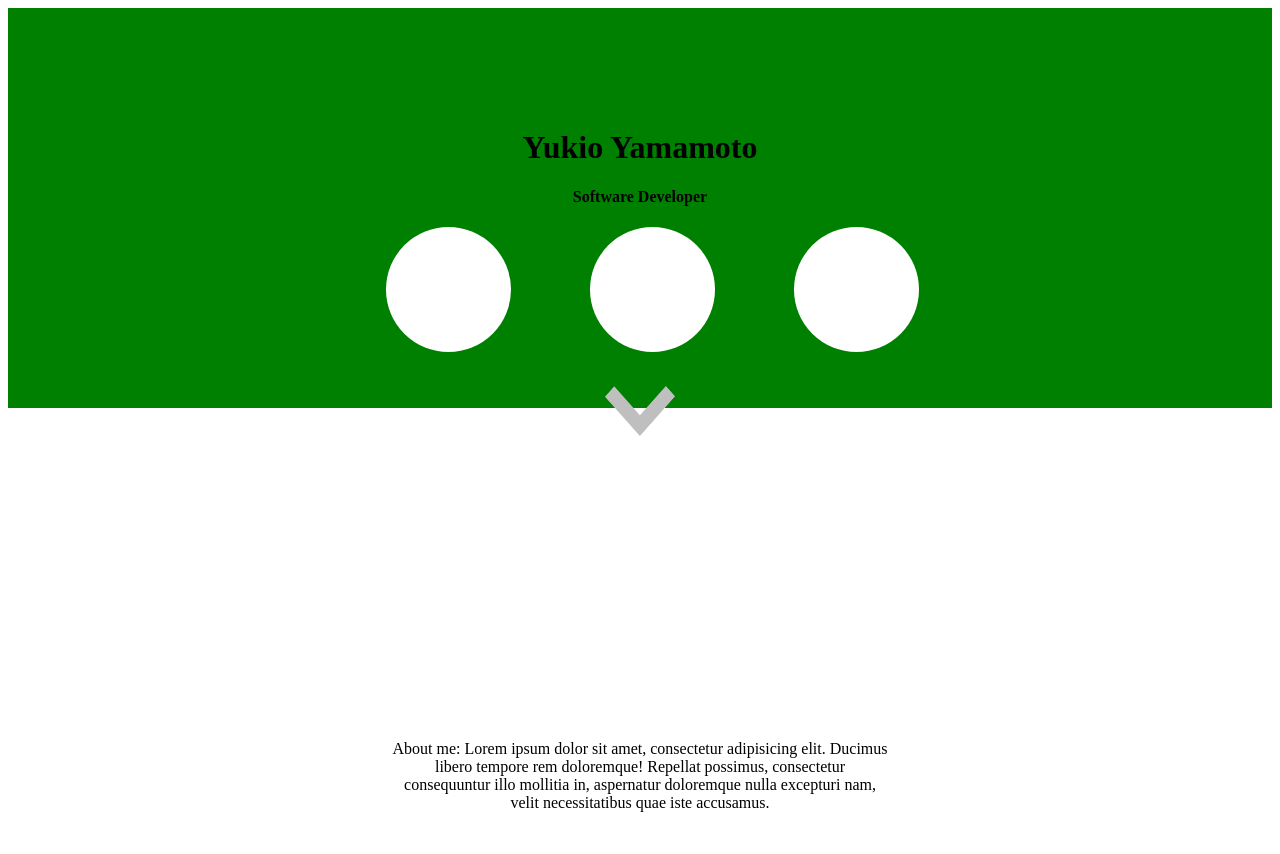
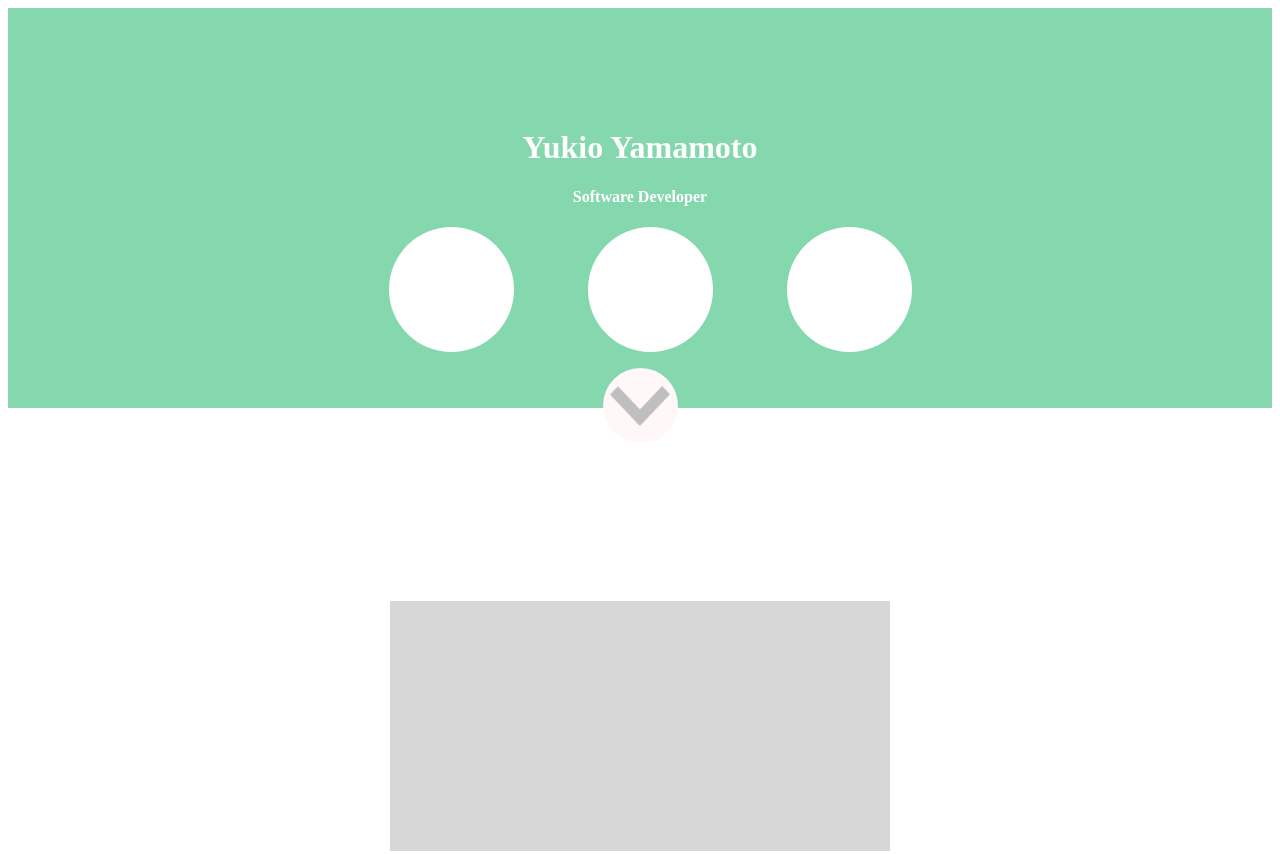
Before and after one commit to khuang20/challenge001, a plain HTML site: page index.html in a window 1280 px wide. Shown: the top 854 px of the page. Before the commit the page ends 812 px from the top, so only its background shows below. Drawn offline with Linux system fonts and the light colour scheme.

Commit message:
worked on project

```diff
--- a/css/styles.css
+++ b/css/styles.css
@@ -1,24 +1,10 @@
 #main{
-	background-color: green;
+	background-color: #85D8AE;
 	padding:100px;
 	text-align: center;
 	height: 200px;
 }
-#name{
-	text-align: center;
-	font-weight: bold;
-	font-size: 32px;
-	height: 40px;
-	background-color: green;
-	padding: 30px;
 
-}
-.title{
-	margin:25px;
-	background-color: yellow;
-	color: blue;
-	font-family: "helvetica";
-}
 
 .content_wrapper{
 	text-align: center;
@@ -32,7 +18,7 @@
 	height: 125px;
 	width: 125px;
 	background-color: white;
-	margin-left: 25px;
+	margin-left: 20px;
 	display: inline-block;
 
 }
@@ -46,15 +32,36 @@ margin-right: 50px;
 }
 
 #arrow{
-	margin-top: 30px;
+	z-index: 2;
+margin: 30px;
 
 }
 
 #image{
-	height: 50px;
-	width: 70px;
+	height: 40px;
+	width: 60px;
 }
 
 #arrowcircle{
-	border
+	border-radius: 800px;
+	height:75px;
+	width:75px;
+	background-color: #FFF7F8;
+	margin: -92px auto;
 }
+
+#greysquare{
+	background-color: #D7D7D7;
+	height: 250px;
+	width: 500px;
+	margin: 250px auto;
+
+}
+
+#yukio{
+	color: white;
+}
+
+#yukio2{
+	color: white;
+}
--- a/index.html
+++ b/index.html
@@ -7,8 +7,8 @@
 </head>
 <body>
 <div id="main">
-	<h1>Yukio Yamamoto</h1>
-	<h4>Software Developer</h4>
+	<h1 id="yukio">Yukio Yamamoto</h1>
+	<h4 id="yukio2">Software Developer</h4>
 
 <div id="circlewrapper">
 	<div id= c1 class="circle"></div>
@@ -20,7 +20,9 @@
 </div>
 <div id="arrowcircle">
 </div>
+<div id="greysquare">
 
+</div>
 <div class="content_wrapper">
 
 <p>
```
